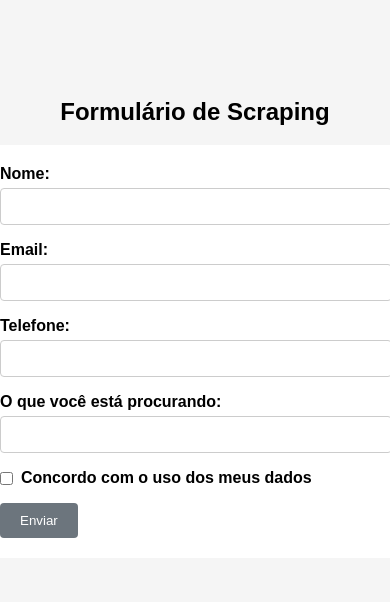
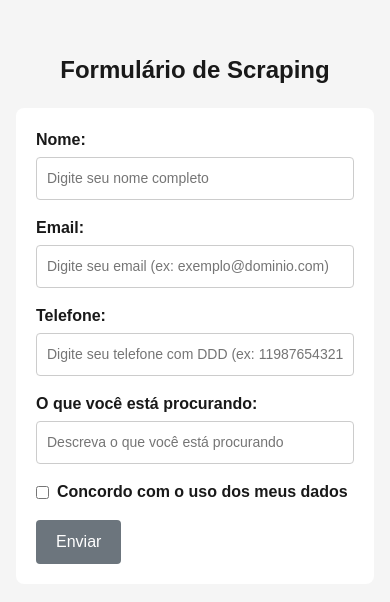
Before and after one commit to Nalberth-Ps/sistemas-distribuidos, a website with bundled scripts: page index.html in a window 390 px wide. Shown: the part 104-706 px from the top of the page. Built offline with nearby package versions, Linux system fonts and the light colour scheme; files whose address does not match are found by name.

Commit message:
feat: add placeholders, phone validation and add tests

```diff
--- a/index.html
+++ b/index.html
@@ -10,17 +10,17 @@
     <link rel="stylesheet" href="main.css" />
   </head>
   <body>
-    <h2 class="form-title">Formulário de Scraping</h2>
+    <h1 class="form-title">Formulário de Scraping</h1>
     <form id="contact-form" class="contact-form">
       <div class="form-group form-group-name">
         <label>
           <span class="form-label">Nome:</span>
           <input
-            type="text"
+            class="form-input form-input-name"
             id="name"
             name="name"
-            class="form-input form-input-name"
-            required
+            type="text"
+            placeholder="Digite seu nome completo"
           />
         </label>
       </div>
@@ -28,10 +28,11 @@
         <label>
           <span class="form-label">Email:</span>
           <input
-            type="email"
+            class="form-input form-input-email"
             id="email"
             name="email"
-            class="form-input form-input-email"
+            type="email"
+            placeholder="Digite seu email (ex: exemplo@dominio.com)"
             required
           />
         </label>
@@ -40,10 +41,14 @@
         <label>
           <span class="form-label">Telefone:</span>
           <input
-            type="tel"
+            class="form-input form-input-phone"
             id="phone"
             name="phone"
-            class="form-input form-input-phone"
+            type="tel"
+            inputmode="tel"
+            maxlength="11"
+            pattern="^\d{10,11}$"
+            placeholder="Digite seu telefone com DDD (ex: 11987654321)"
             required
           />
         </label>
@@ -52,10 +57,11 @@
         <label>
           <span class="form-label">O que você está procurando:</span>
           <input
-            type="text"
+            class="form-input form-input-looking-for"
             id="looking-for"
             name="looking-for"
-            class="form-input form-input-looking-for"
+            type="text"
+            placeholder="Descreva o que você está procurando"
             required
           />
         </label>
--- a/src/components/Form.ts
+++ b/src/components/Form.ts
@@ -24,7 +24,12 @@ export function handleFormSubmission(event: Event) {
   const form = event.target as HTMLFormElement
   const formData = extractFormData(form)
 
-  if (!isFormDataValid(formData) || !isEmailValid(formData.email)) return
+  if (
+    !isFormDataValid(formData) ||
+    !isEmailValid(formData.email) ||
+    !isPhoneValid(formData.phone)
+  )
+    return
 
   console.log({ ...formData })
 
@@ -35,6 +40,11 @@ export function handleFormSubmission(event: Event) {
 export function isEmailValid(email: string) {
   const emailPattern = /^[^\s@]+@[^\s@]+\.[^\s@]+$/
   return emailPattern.test(email)
+}
+
+export function isPhoneValid(phone: string) {
+  const phonePattern = /^\d{10,11}$/
+  return phonePattern.test(phone)
 }
 
 export function updateSubmitButtonState(form: HTMLFormElement) {
@@ -53,8 +63,7 @@ export function isFormDataValid(formData: ContactFormData): boolean {
   return (
     !!formData.name &&
     isEmailValid(formData.email) &&
-    !!formData.phone &&
-    !!formData.lookingFor &&
+    isPhoneValid(formData.phone) &&
     formData.agree
   )
 }
--- a/src/styles/form.css
+++ b/src/styles/form.css
@@ -1,3 +1,9 @@
+.form-title {
+  margin-bottom: 1.25rem;
+  font-size: 1.5rem;
+  font-weight: bold;
+}
+
 .contact-form {
   background: #fff;
   padding: 1.25rem;
@@ -27,11 +33,16 @@
 }
 
 .form-input {
-  width: calc(100% - 1.25rem);
+  width: 100%;
   padding: 0.625rem;
   border: 0.0625rem solid var(--input-border-color);
   border-radius: 0.25rem;
+  font-size: 0.875rem;
   transition: border-color 0.3s;
+}
+
+.form-input::placeholder {
+  font-size: 0.875rem;
 }
 
 .form-input:hover,
@@ -68,3 +79,9 @@
 .form-button:disabled:hover {
   filter: brightness(0.9);
 }
+
+@media (max-width: 48rem) {
+  .contact-form {
+    max-width: 100%;
+  }
+}
--- a/src/styles/main.css
+++ b/src/styles/main.css
@@ -1,10 +1,11 @@
 @import './variables.css';
+@import './normalize.css';
 @import './form.css';
 
 body {
   font-family: Arial, sans-serif;
   margin: 0;
-  padding: 0;
+  padding: 0 1rem;
   display: flex;
   flex-direction: column;
   align-items: center;
--- /dev/null
+++ b/src/styles/normalize.css
@@ -0,0 +1,63 @@
+/*
+  1. Use a more-intuitive box-sizing model.
+*/
+*,
+*::before,
+*::after {
+  box-sizing: border-box;
+}
+/*
+  2. Remove default margin
+*/
+* {
+  margin: 0;
+}
+/*
+  Typographic tweaks!
+  3. Add accessible line-height
+  4. Improve text rendering
+*/
+body {
+  line-height: 1.5;
+  -webkit-font-smoothing: antialiased;
+  color: #191919;
+}
+/*
+  5. Improve media defaults
+*/
+img,
+picture,
+video,
+canvas,
+svg {
+  display: block;
+  max-width: 100%;
+}
+/*
+  6. Remove built-in form typography styles
+*/
+input,
+button,
+textarea,
+select {
+  font: inherit;
+}
+/*
+  7. Avoid text overflows
+*/
+p,
+h1,
+h2,
+h3,
+h4,
+h5,
+h6 {
+  overflow-wrap: break-word;
+}
+/*
+  8. Create a root stacking context
+*/
+#root,
+#__next {
+  isolation: isolate;
+}
```
Also changed, not shown: tests/Form.test.ts (+76 -0 lines), 1 other file.
